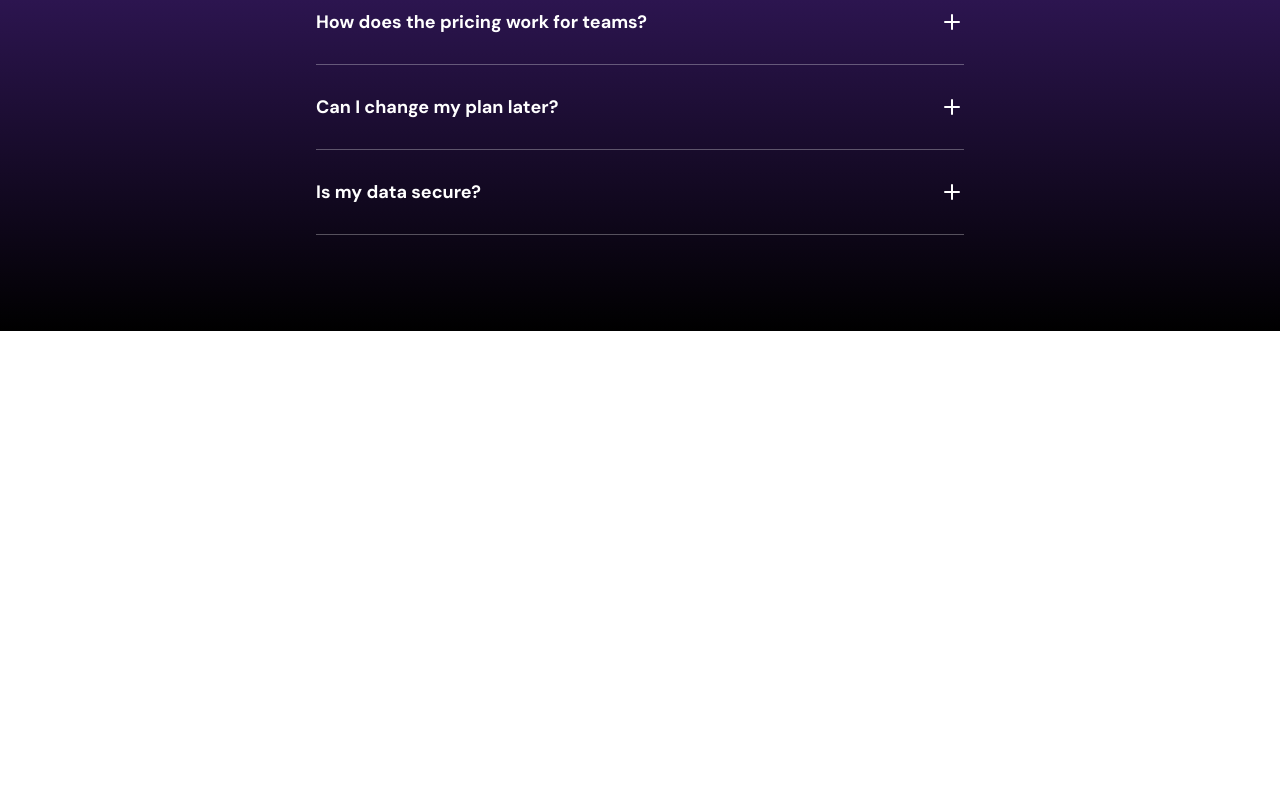
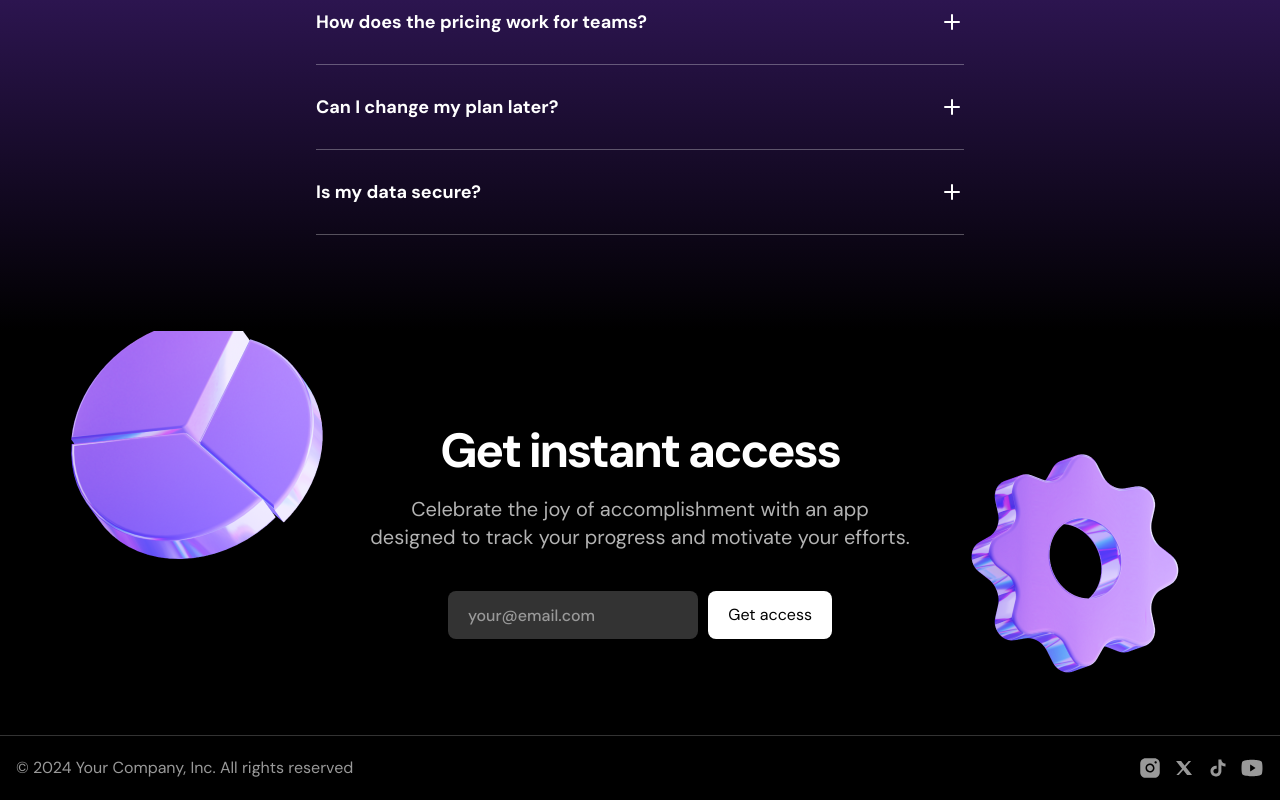
Before and after one commit to pranavtartey/dark-ui-page, a Next.js app: page / in a window 1280 px wide. Shown: the part 3345-4145 px from the top of the page. Before the commit the page ends 3676 px from the top, so only its background shows below. Built offline with nearby package versions, Linux system fonts and the light colour scheme.

Commit message:
added the footer and the site is completed statically

```diff
--- a/app/components/CallToAction.tsx
+++ b/app/components/CallToAction.tsx
@@ -1,3 +1,24 @@
+import HelixIage from "@/app/assets//images/helix2.png"
+import EmojiStar from "@/app/assets/images/emojistar.png"
+import Image from "next/image";
+
 export const CallToAction = () => {
-  return null;
+  return (
+    <section className="bg-black text-white sm:py-24 py-[72px] overflow-hidden">
+      <div className="container max-w-xl relative">
+        <Image src={HelixIage} alt="" className="absolute top-6 left-[calc(100%+36px)]" />
+        <Image src={EmojiStar} alt="" className="absolute -top-[120px] right-[calc(100%+24px)]" />
+        <h2 className="font-bold text-5xl tracking-tighter text-center">Get instant access</h2>
+        <p className="text-xl text-center text-white/70 mt-5">
+          Celebrate the joy of accomplishment with an app designed to track your
+          progress and motivate your efforts.
+        </p>
+
+        <form className="mt-10 flex max-sm:flex-col gap-2.5 max-w-sm mx-auto">
+          <input className="h-12 bg-white/20 rounded-lg px-5 font-medium placeholder:text-white/50 sm:flex-1" type="email" placeholder="your@email.com" />
+          <button className="bg-white text-black h-12 rounded-lg px-5">Get access</button>
+        </form>
+      </div>
+    </section>
+  );
 };
--- a/app/components/Footer.tsx
+++ b/app/components/Footer.tsx
@@ -1,3 +1,31 @@
+import InstaIcon from "../assets/icons/insta.svg";
+import XSocialIcon from "../assets/icons/x-social.svg";
+import TikTokIcon from "../assets/icons/tiktok.svg";
+import YoutubeIcon from "../assets/icons/youtube.svg";
 export const Footer = () => {
-  return null;
+  return (
+    <footer className="bg-black text-white/60 py-5 border-t border-white/20">
+      <div className="container">
+        <div className="flex max-sm:flex-col gap-4 sm:justify-between">
+          <div className="text-center">
+            &copy; 2024 Your Company, Inc. All rights reserved
+          </div>
+          <ul className="flex justify-center gap-2.5 ">
+            <li>
+              <InstaIcon />
+            </li>
+            <li>
+              <XSocialIcon />
+            </li>
+            <li>
+              <TikTokIcon />
+            </li>
+            <li>
+              <YoutubeIcon />
+            </li>
+          </ul>
+        </div>
+      </div>
+    </footer>
+  );
 };
--- a/app/page.tsx
+++ b/app/page.tsx
@@ -1,6 +1,8 @@
 import { Banner } from "./components/Banner";
+import { CallToAction } from "./components/CallToAction";
 import { FAQs } from "./components/FAQs";
 import { Features } from "./components/Features";
+import { Footer } from "./components/Footer";
 import { Hero } from "./components/Hero";
 import { LogoTicker } from "./components/LogoTicker";
 import { Navbar } from "./components/Navbar";
@@ -16,6 +18,8 @@
       <Features />
       <ProductShowcase />
       <FAQs />
+      <CallToAction />
+      <Footer />
     </>
   );
 }
```
